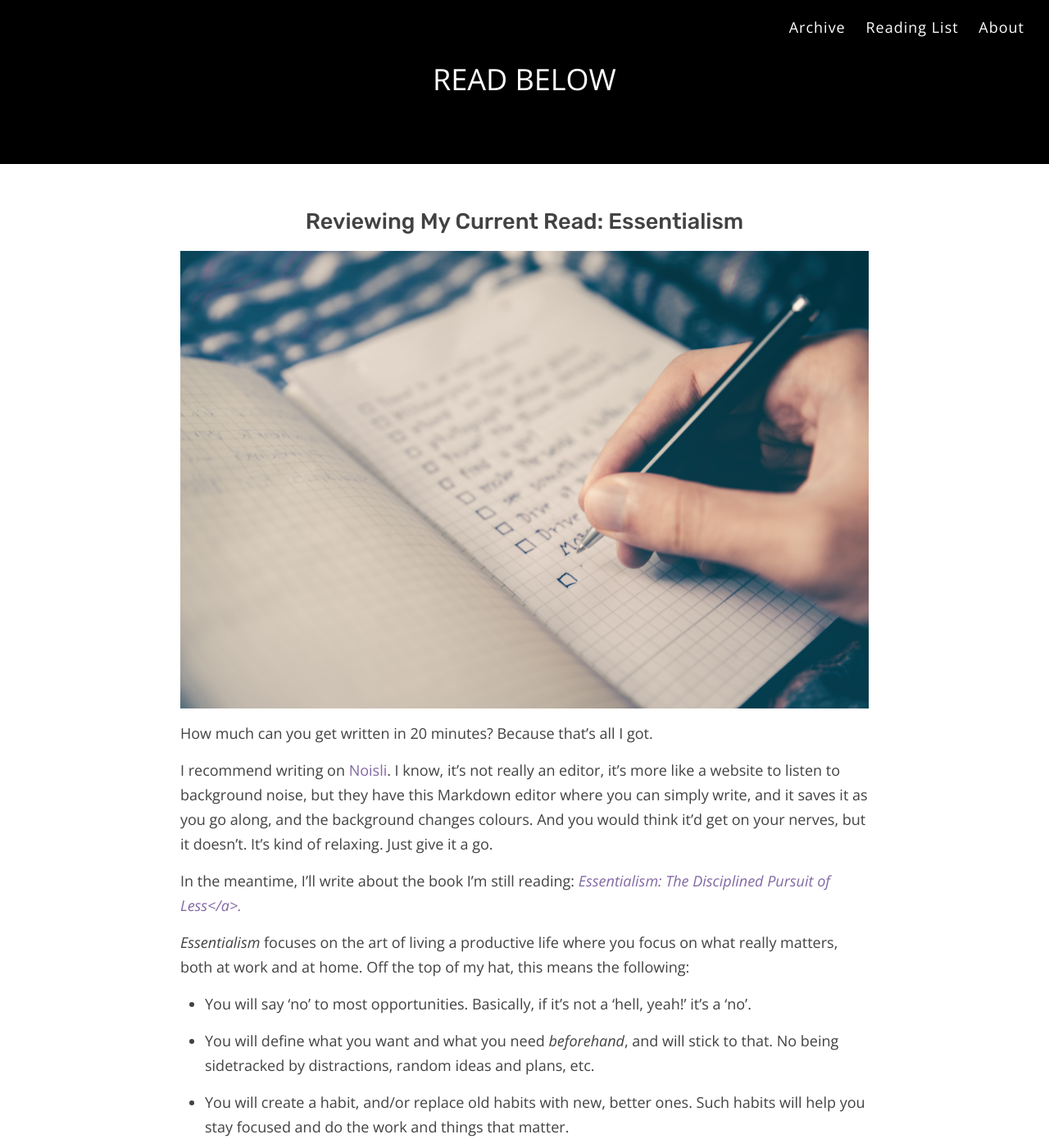
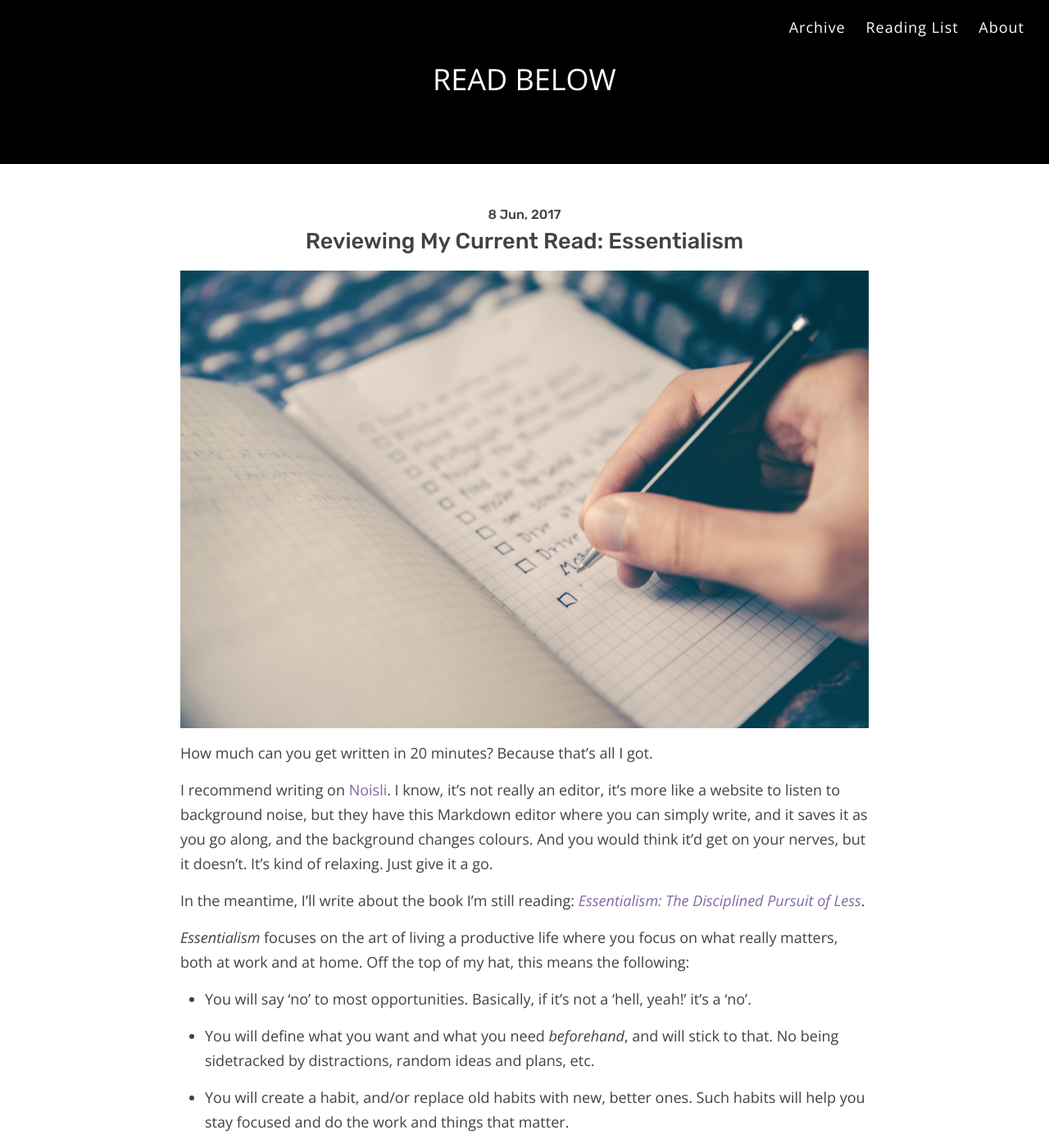
Before and after one commit to irenealgi/readbelow, a Jekyll site: the page built from _posts/2017-06-08-reviewing-my-current-read-essentialism.md, in a window 1280 px wide and 1400 px high. Shown: the whole window at 82% size. Built offline with Jekyll 4.4.1, drawn with Linux system fonts in a browser that asks for light colours; our own code applies the rules of GitHub Pages for plain Markdown files.

```diff
--- a/_includes/header.html
+++ b/_includes/header.html
@@ -3,7 +3,6 @@
     <a class="page-link" href="/archive">Archive</a>
     <a class="page-link" href="/reading list">Reading List</a>
     <a class="page-link" href="/about">About</a>
-
   </div>
 
   <div class="container">
--- a/reviewing-my-current-read-_essentialism_.md
+++ b/_posts/2017-06-08-reviewing-my-current-read-essentialism.md
@@ -12,7 +12,7 @@ How much can you get written in 20 minutes? Because that's all I got.
 
 I recommend writing on <a href="https://www.noisli.com/" target="_blank">Noisli</a>. I know, it's not really an editor, it's more like a website to listen to background noise, but they have this Markdown editor where you can simply write, and it saves it as you go along, and the background changes colours. And you would think it'd get on your nerves, but it doesn't. It's kind of relaxing. Just give it a go.
 
-In the meantime, I'll write about the book I'm still reading: <a href="https://www.goodreads.com/book/show/18077875-essentialism" target="_blank">*Essentialism: The Disciplined Pursuit of Less</a>.*
+In the meantime, I'll write about the book I'm still reading: <a href="https://www.goodreads.com/book/show/18077875-essentialism" target="_blank">*Essentialism: The Disciplined Pursuit of Less*</a>.
 
 *Essentialism* focuses on the art of living a productive life where you focus on what really matters, both at work and at home. Off the top of my hat, this means the following:
 
```
